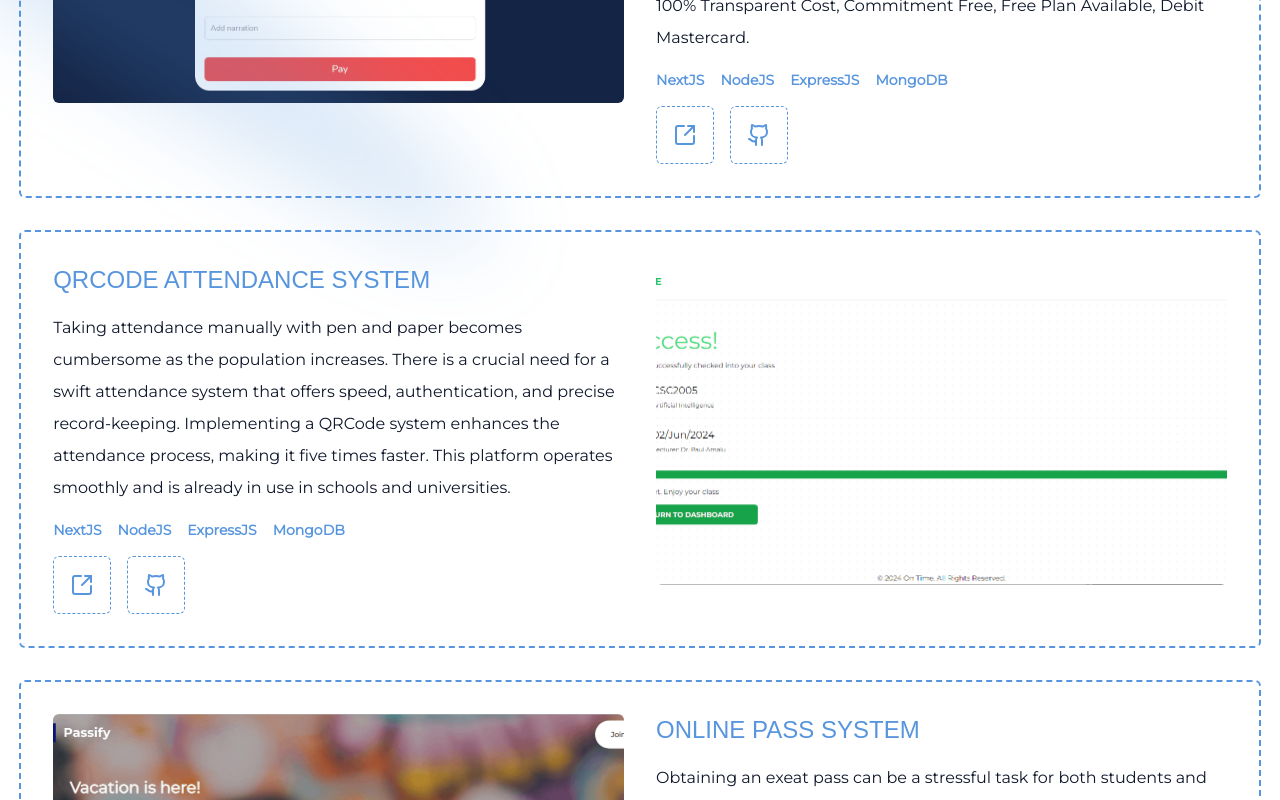
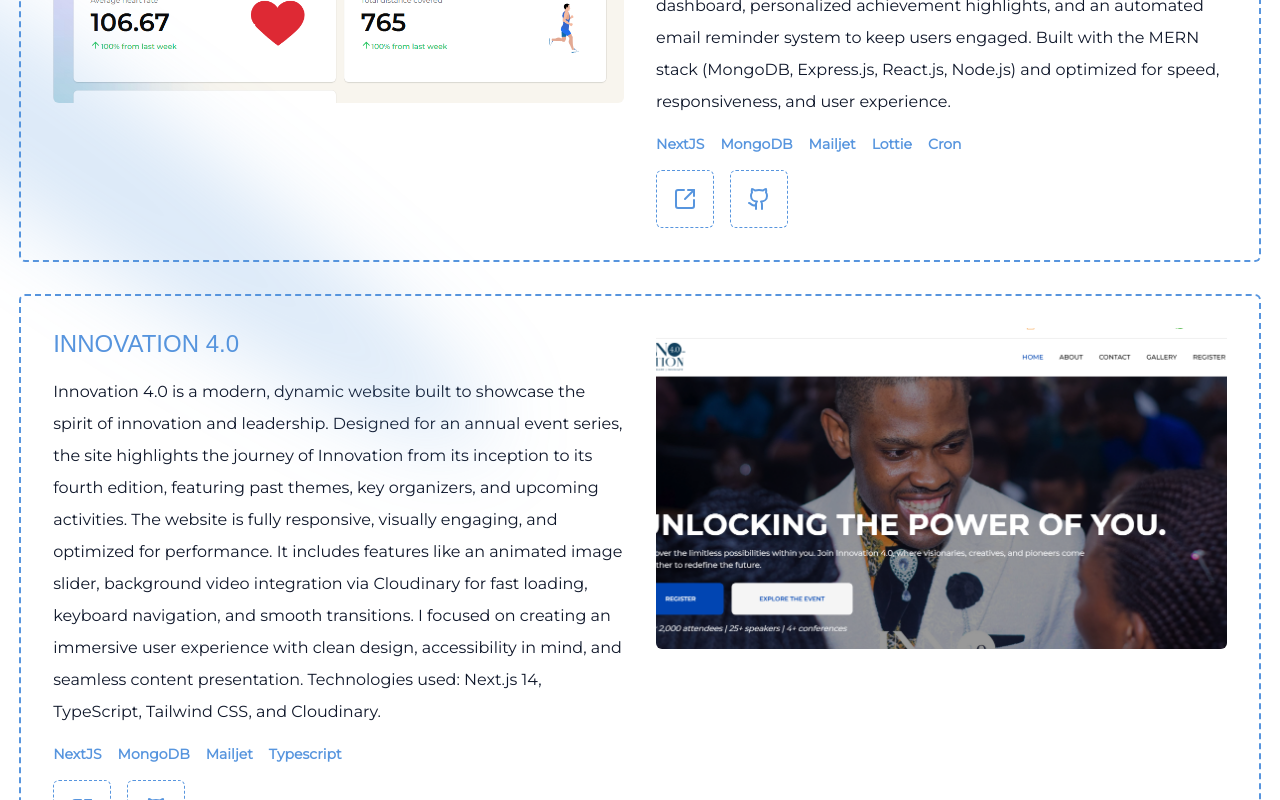
Before and after one commit to tomiwa-adelae/tomiwa-adelae, a Next.js app: page / in a window 1280 px wide. Shown: the part 1560-2360 px from the top of the page. Built offline with nearby package versions, Linux system fonts and the light colour scheme; a web font is replaced by a local one.

Commit message:
Added two of my latest work

```diff
--- a/constants/index.ts
+++ b/constants/index.ts
@@ -30,13 +30,71 @@ export const contact = [
 
 export const latestWorks = [
 	{
+		image: "/assets/cardio-track.png",
+		title: "Cardio Track",
+		description:
+			"Cardio Track is a full-stack web application built to help users effortlessly record, track, and analyze their cardiovascular activities. Users can log cardio sessions, monitor progress with insightful charts (heart rate, calories burned, distance covered), and receive real-time notifications and health alerts. The platform features a dynamic dashboard, personalized achievement highlights, and an automated email reminder system to keep users engaged. Built with the MERN stack (MongoDB, Express.js, React.js, Node.js) and optimized for speed, responsiveness, and user experience.",
+		github: "https://github.com/tomiwa-adelae/Cardio-Track",
+		website: "https://cardio-track.vercel.app/",
+		style: "order-first",
+		stack: [
+			{
+				name: "NextJS",
+				link: "https://nextjs.org/",
+			},
+			{
+				name: "MongoDB",
+				link: "https://www.mongodb.com/",
+			},
+			{
+				name: "Mailjet",
+				link: "https://www.mailjet.com/",
+			},
+			{
+				name: "Lottie",
+				link: "https://lottiefiles.com",
+			},
+			{
+				name: "Cron",
+				link: "https://console.cron-job.org/login",
+			},
+		],
+	},
+	{
+		image: "/assets/innovation.png",
+		title: "Innovation 4.0",
+		description:
+			"Innovation 4.0 is a modern, dynamic website built to showcase the spirit of innovation and leadership. Designed for an annual event series, the site highlights the journey of Innovation from its inception to its fourth edition, featuring past themes, key organizers, and upcoming activities. The website is fully responsive, visually engaging, and optimized for performance. It includes features like an animated image slider, background video integration via Cloudinary for fast loading, keyboard navigation, and smooth transitions. I focused on creating an immersive user experience with clean design, accessibility in mind, and seamless content presentation. Technologies used: Next.js 14, TypeScript, Tailwind CSS, and Cloudinary.",
+		github: "https://github.com/tomiwa-adelae/Innovation-4.0",
+		website: "https://innovationconference.com.ng/",
+		style: "order-last",
+		stack: [
+			{
+				name: "NextJS",
+				link: "https://nextjs.org/",
+			},
+			{
+				name: "MongoDB",
+				link: "https://www.mongodb.com/",
+			},
+			{
+				name: "Mailjet",
+				link: "https://www.mailjet.com/",
+			},
+			{
+				name: "Typescript",
+				link: "https://www.typescriptlang.org/",
+			},
+		],
+	},
+	{
 		image: "/assets/yafpay.png",
 		title: "YafPay",
 		description:
 			"Welcome to YafPay, where financial convenience knows no bounds. With our innovative banking app, YafPay, you can seamlessly transfer and deposit money anytime, anywhere in the world, putting the power of global transactions in the palm of your hand. Services offered includes: Powerful Mobile & Online App, Full Data Privacy Compliance, 100% Transparent Cost, Commitment Free, Free Plan Available, Debit Mastercard.",
 		github: "https://github.com/ashu378/yafpay-website",
 		website: "https://yafpay.com/",
-		style: "order-last",
+		style: "order-first",
 		stack: [
 			{
 				name: "NextJS",
@@ -117,7 +175,7 @@ export const latestWorks = [
 			"Publicity is a crucial factor in enhancing a university's reputation. A website for the Student Assembly of Ajayi Crowther University would highlight the school's activities and achievements. This website features events, news, information about the executives, press release archives, and articles.",
 		github: "https://github.com/tomiwa-adelae/ACUSA",
 		website: "https://acusa.com.ng/",
-		style: "order-first",
+		style: "order-last",
 		stack: [
 			{
 				name: "HTML",
```
Also changed, not shown: public/assets/cardio-track.png (added), public/assets/innovation.png (added).
